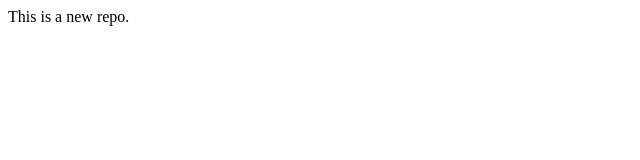
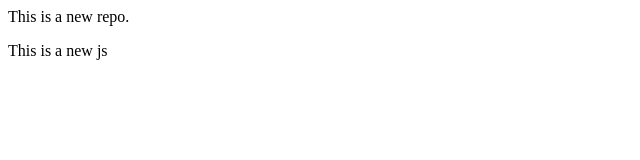
Before and after one commit to SURAJSINGH045/Localrepo, a plain HTML site: page index.html in a window 1280 px wide. Shown: the full height of the page, 0-640 px from the left. Drawn offline with Linux system fonts and the light colour scheme.

Commit message:
add new js

```diff
--- a/index.html
+++ b/index.html
@@ -1 +1,2 @@
 <p>This is a new repo.</p>
+<p>This is a new js</p>
```
